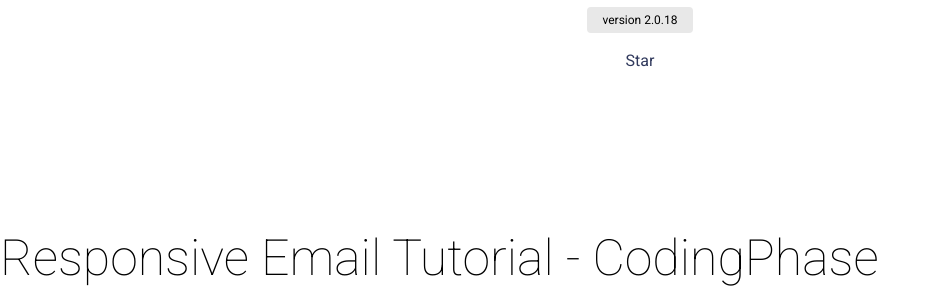
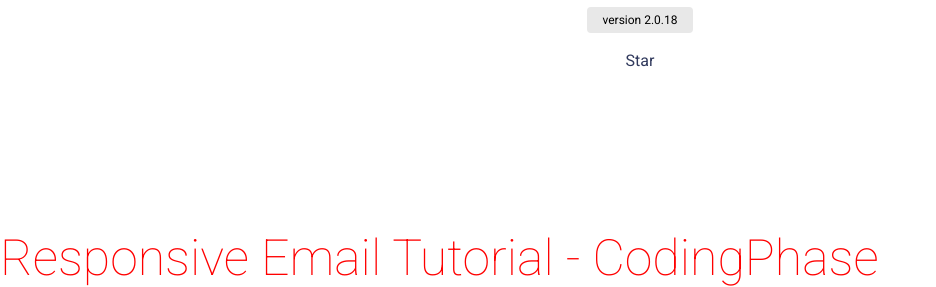
Before and after one commit to RyanPPitts/Responsive-Email-Tutorial-2020, a React app: page public/index.html in a window 1280 px wide. Shown: the part 567-854 px from the top of the page, without its empty margins (0-936 px from the left). Built offline with nearby package versions, Linux system fonts and the light colour scheme.

```diff
--- a/public/index.html
+++ b/public/index.html
@@ -11,6 +11,6 @@
     <div id="app"></div>
     <script src="/js/components/vendor.js"></script>
     <script src="/js/components/firstComp.js"></script>
-    <h1>Responsive Email Tutorial - CodingPhase</h1>
+    <h1 style="color: red;">Responsive Email Tutorial - CodingPhase</h1>
   </body>
 </html>
```
Also changed, not shown: README.md.
